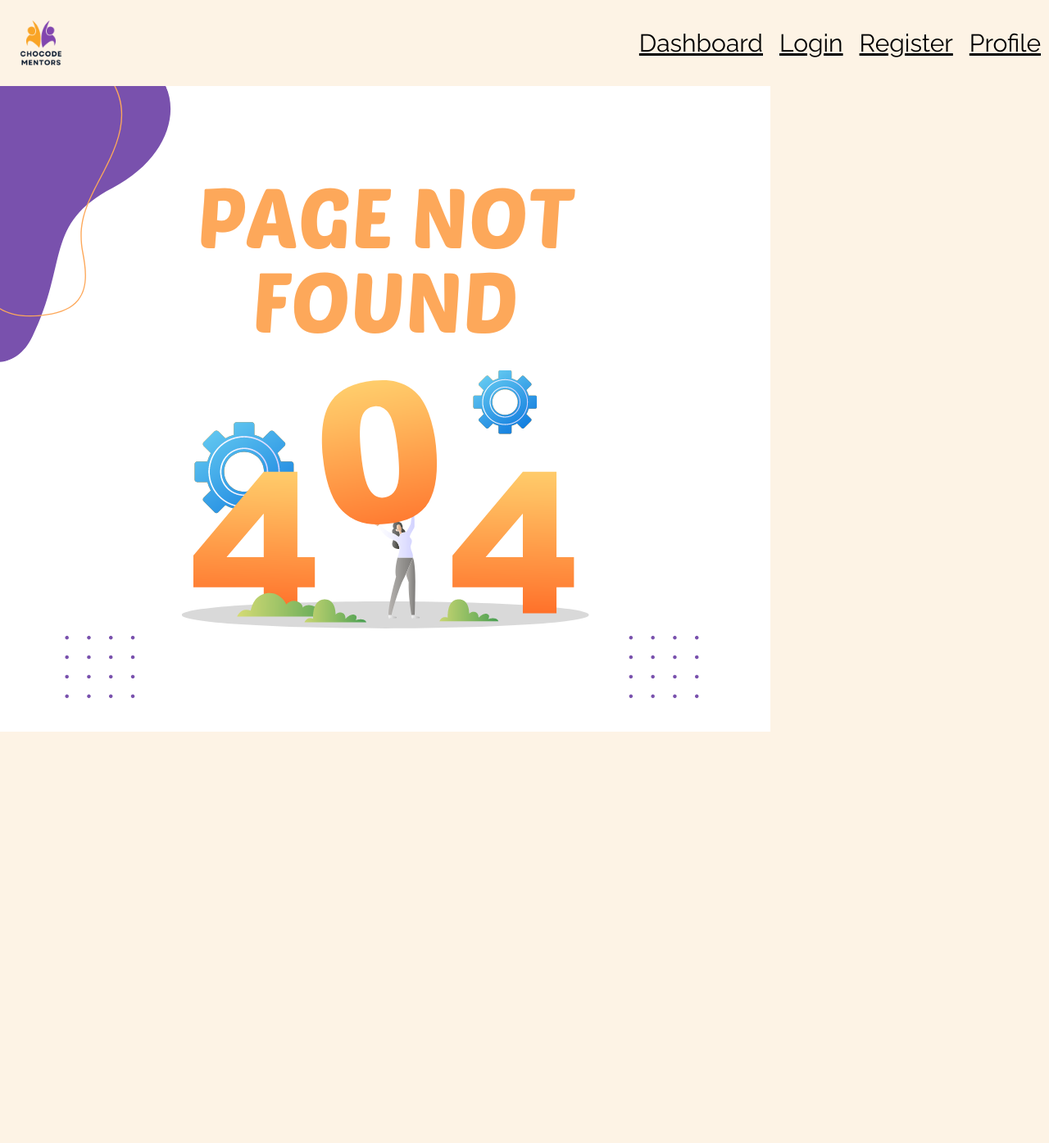
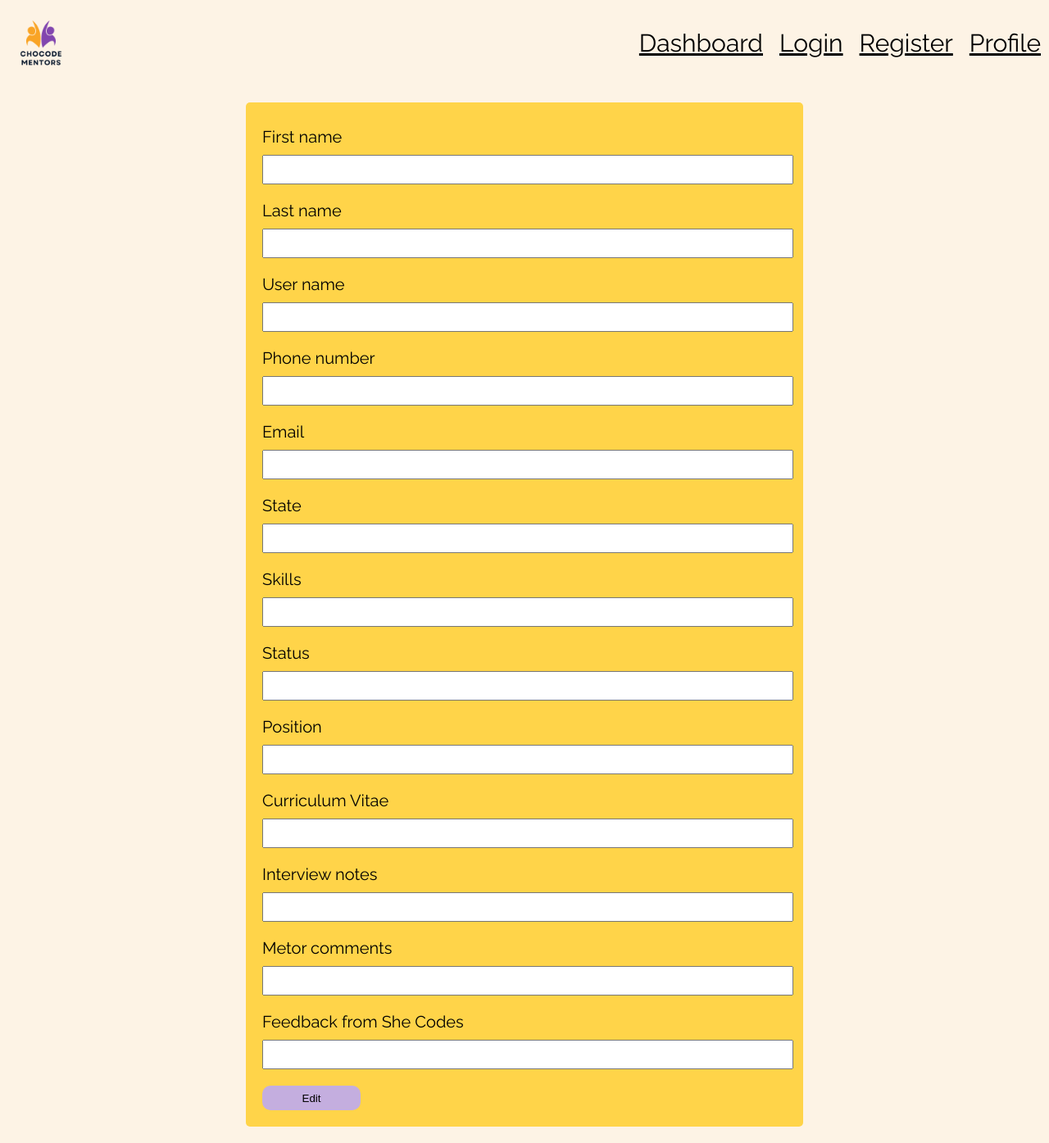
Before and after one commit to SheCodesAus/she-codes-group-project-frontend-chocolate-foobars, a React (Create React App) app: page /profile/1 in a window 1280 px wide. Shown: the whole page at 82% size. Before the commit the page ends 898 px from the top, so only its background shows below. Built offline with nearby package versions, Linux system fonts and the light colour scheme; no server answers.

Commit message:
Updated the profile page to get the API data flowing in

```diff
--- a/package.json
+++ b/package.json
@@ -6,6 +6,7 @@
     "@testing-library/jest-dom": "^5.16.4",
     "@testing-library/react": "^13.3.0",
     "@testing-library/user-event": "^13.5.0",
+    "axios": "^0.27.2",
     "react": "^18.2.0",
     "react-data-table-component": "^7.5.3",
     "react-dom": "^18.2.0",
--- a/src/App.js
+++ b/src/App.js
@@ -1,7 +1,7 @@
-import './App.css';
 import React, { useState } from 'react';
 import { BrowserRouter as Router, Routes, Route } from 'react-router-dom';
 import Nav from './Components/Nav';
+import './App.css';
 
 // import pages
 
@@ -22,10 +22,12 @@ function App() {
       <div>
         <Nav />
         <Routes>
-          <Route exact path="/" element={<LoginPage setLoggedInUser={setLoggedInUser} />} />
-          <Route exact path="/register" element={<RegisterForm />} />
-          <Route exact path="/profile" element={<MentorProfile />} />
-          <Route exact path="/dashboard" element={<DashboardPage setLoggedInUser={setLoggedInUser} />} />
+          <Route path="/" element={<LoginPage setLoggedInUser={setLoggedInUser} />} />
+          <Route path="/register" element={<RegisterForm />} />
+          <Route path="/dashboard" element={<DashboardPage setLoggedInUser={setLoggedInUser} />} />
+          <Route path="/profile" element={<MentorProfile />}>
+            <Route path=":id" element={<MentorProfile />} />
+          </Route>
           <Route path='*' element={<NotFound />} />
         </Routes>
       </div>
--- a/src/Components/MentorProfile/index.jsx
+++ b/src/Components/MentorProfile/index.jsx
@@ -1,22 +1,22 @@
 import React, { useState, useEffect } from "react";
-import { useNavigate } from "react-router-dom";
-
+import { useParams } from "react-router-dom";
 import "./MentorProfile.css"
+import axios from 'axios';
 
 const initialState = {
-    firstName: "",
-    lastNname: "",
+    first_name: "",
+    lastName: "",
     userName: "",
-    passWord: "",
     email: "",
     phoneNumber: "",
+    state: "",
+    skills: [],
+    status: "",
+    position: "",
     cv: "",
-    state: "",
     interviewNotes: "",
+    mentorComments: "",
     feedback: "",
-    mentorComments: "",
-    position: "",
-    status: "1",
 }
 
 const MentorProfile = () => {
@@ -24,50 +24,93 @@ const MentorProfile = () => {
     // const userLogin = useSelector((state) => state.userLogin)
     // const { userInfo } = userLogin;
 
-    // const [userData, setUserData] = useState({});
+    const [user, setUser] = useState(initialState);
 
-    // placeholder for the user update
+    const handleChange = (e) => {
+        setUser({
+            ...user,
+            [e.target.name]: e.target.value
+        })
+        console.log(e.target.name,e.target.value);
+        console.log(user);
+        console.log(process.env.REACT_APP_API_URL)
+    }
 
-    const [formData, setFormData] = useState(initialState);
+    const { id } = useParams();
+        console.log(id)
 
-    // const handleInputChange = (e) => {
-    //     const newState = {
-    //         ...formData,
-    //         [e.target.name]: e.target.value
-    //     }
-    //     setFormData(newState);
-    // }
+    //
 
-    // const handleChange = (e) => {
-    //     setData({ ...data, [e.target.name]: e.target.value });
-    // };
+    const getUser = async () => {
+        const res = await fetch(`${process.env.REACT_APP_API_URL}users/${id}`);
+        const user = await res.json();
+        setUser(user);
+    };
+
+    useEffect(() => {
+        getUser();
+    }, [id]);
+
+    //
+
+    // useEffect(() => {
+    //     if (!id) {return}
+
+    //         fetch(`${process.env.REACT_APP_API_URL}users/${id}`)
+    //         .then((response) => {
+    //             if (response.ok) {
+    //                 return response.json();
+    //             }
+    //         })
+    //         .then((user) => console.log(user))
+    //         .catch((err) => {
+    //             console.log(err);
+    //             console.log(err.message);
+    //         });
+    // }, [id]);
+
 
     // const handleSubmit = (e) => {
     //     e.preventDefault();
-    //     console.log(data);
+    //     console.log(user);
     // };
+
+    // a placeholder for catch - clean up the form once the user presses the button
 
     return (
         <form className = "form">
             <div className = "profile-body">
-
+{/*
+            {user.map(user => ( */}
                 <div className = "profile-container">
                     <div>First name</div>
                     <input
                         type="text"
-                        name="firstName"
-                        // value={data.firstName}
-                        // onChange={handleChange}
+                        name="first_name"
+                        // key={user.id}
+                        value={user.first_name}
+                        onChange={handleChange}
                         />
                 </div>
+            {/* ))} */}
 
                 <div className = "profile-container">
                     <div>Last name</div>
                     <input
                         type="text"
                         name="lastName"
-                        // value={data.lastName}
-                        // onChange={handleChange}
+                        value={user.last_name}
+                        onChange={handleChange}
+                        />
+                </div>
+
+                <div className = "profile-container">
+                    <div>User name</div>
+                    <input
+                        type="text"
+                        name="userName"
+                        value={user.username}
+                        onChange={handleChange}
                         />
                 </div>
 
@@ -76,8 +119,8 @@ const MentorProfile = () => {
                     <input
                         type="number"
                         name="phoneNumber"
-                        // value={data.phoneNumber}
-                        // onChange={handleChange}
+                        value={user.phone_number}
+                        onChange={handleChange}
                         />
                 </div>
 
@@ -86,8 +129,8 @@ const MentorProfile = () => {
                     <input
                         type="text"
                         name="email"
-                        // value={data.email}
-                        // onChange={handleChange}
+                        value={user.email}
+                        onChange={handleChange}
                         />
                 </div>
 
@@ -96,8 +139,28 @@ const MentorProfile = () => {
                     <input
                         type="text"
                         name="state"
-                        // value={data.state}
-                        // onChange={handleChange}
+                        value={user.state}
+                        onChange={handleChange}
+                        />
+                </div>
+
+                <div className = "profile-container">
+                    <div>Skills</div>
+                    <input
+                        type="text"
+                        name="skills"
+                        value={user.skills}
+                        onChange={handleChange}
+                        />
+                </div>
+
+                <div className = "profile-container">
+                    <div>Status</div>
+                    <input
+                        type="text"
+                        name="status"
+                        value={user.status}
+                        onChange={handleChange}
                         />
                 </div>
 
@@ -106,18 +169,8 @@ const MentorProfile = () => {
                     <input
                         type="text"
                         name="position"
-                        // value={data.position}
-                        // onChange={handleChange}
-                        />
-                </div>
-
-                <div className = "profile-container">
-                    <div>Status</div>
-                    <input
-                        type="text"
-                        name="status"
-                        // value={data.status}
-                        // onChange={handleChange}
+                        value={user.position}
+                        onChange={handleChange}
                         />
                 </div>
 
@@ -126,8 +179,8 @@ const MentorProfile = () => {
                     <input
                         type="text"
                         name="cv"
-                        // value={data.cv}
-                        // onChange={handleChange}
+                        value={user.cv}
+                        onChange={handleChange}
                         />
                 </div>
 
@@ -136,8 +189,8 @@ const MentorProfile = () => {
                     <input
                         type="text"
                         name="interviewNotes"
-                        // value={data.interviewNotes}
-                        // onChange={handleChange}
+                        value={user.interviewNotes}
+                        onChange={handleChange}
                         />
                 </div>
 
@@ -146,8 +199,8 @@ const MentorProfile = () => {
                     <input
                         type="text"
                         name="mentorComments"
-                        // value={data.mentorComments}
-                        // onChange={handleChange}
+                        value={user.mentorComments}
+                        onChange={handleChange}
                         />
                 </div>
 
@@ -156,14 +209,17 @@ const MentorProfile = () => {
                     <input
                         type="text"
                         name="feedback"
-                        // value={data.feedback}
-                        // onChange={handleChange}
+                        value={user.feedback}
+                        onChange={handleChange}
                         />
                 </div>
 
+
+
                 <div>
-                <button className = "button">Edit</button>
+                <button type = "submit" className = "button">Edit</button>
                 </div>
+
 
             </div>
         </form>
```
Also changed, not shown: 1 other file (tests, documents, lock files or other folders).
